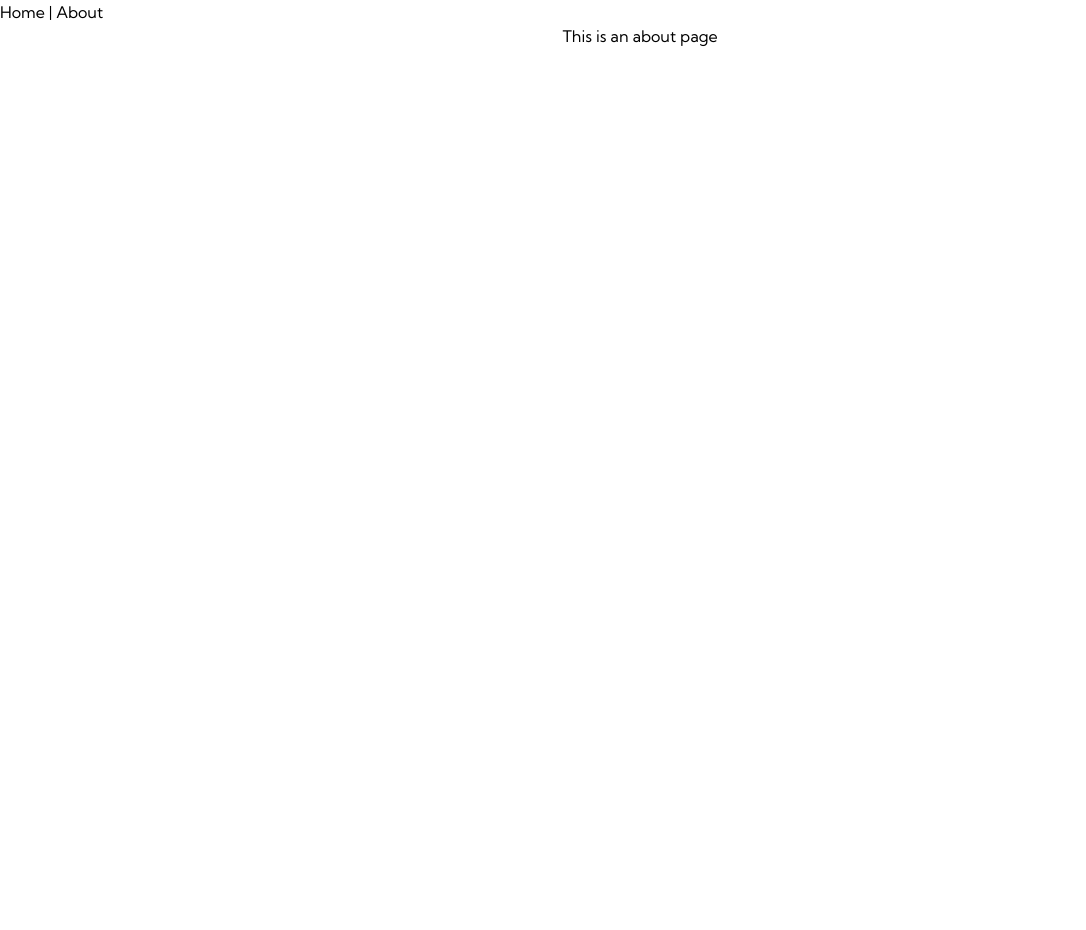
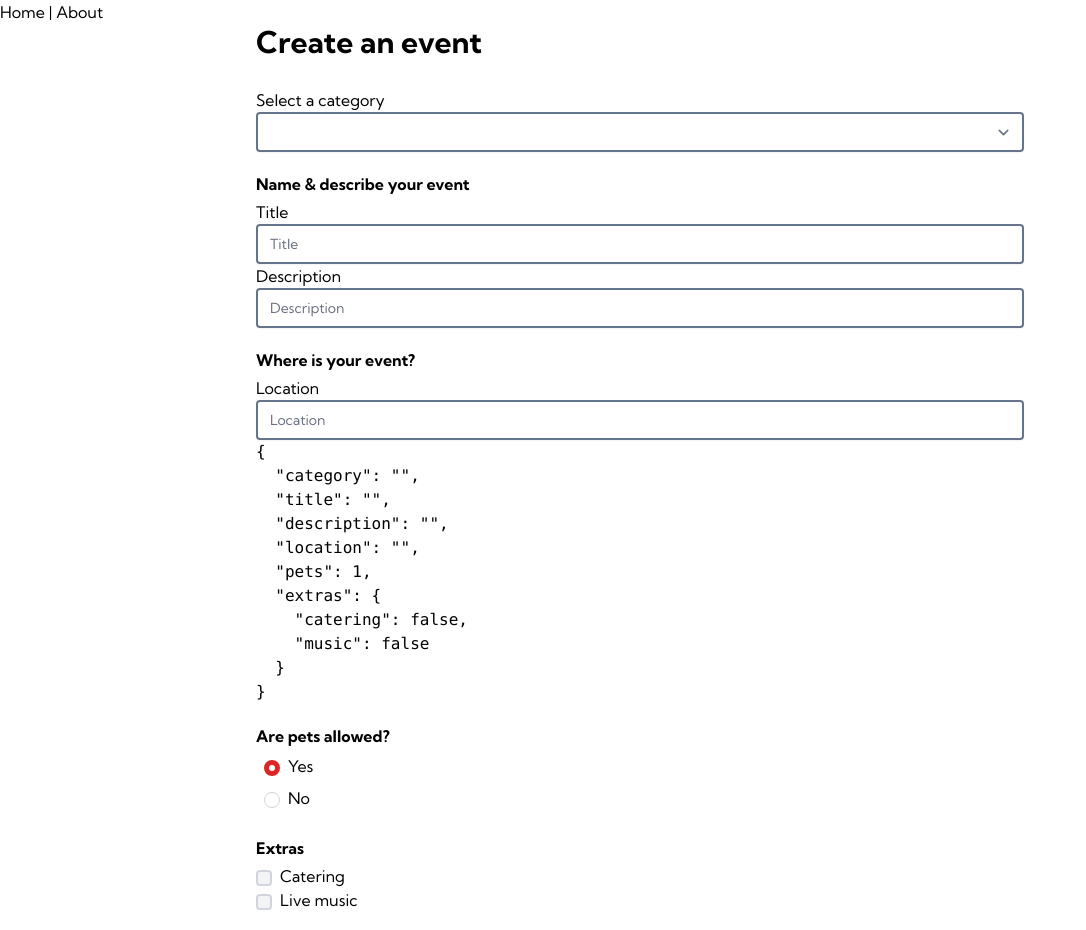
Before and after one commit to moive/composition-api-mastervue, a Vue app: page /about in a window 1280 px wide. Shown: the top 930 px of the page, without its empty margins (0-1086 px from the left). Before the commit the page ends 800 px from the top, so only its background shows below. Built offline with nearby package versions, Linux system fonts and the light colour scheme.

Commit message:
TextInput component

```diff
--- /dev/null
+++ b/src/components/global/TextInput.vue
@@ -0,0 +1,33 @@
+<template>
+	<label>{{ label }}</label>
+	<input
+		v-bind="attrs"
+		:type="type"
+		:value="modelValue"
+		:placeholder="label"
+		class="field"
+		@input="
+			$emit('update:modelValue', ($event.target as HTMLInputElement).value)
+		"
+	/>
+</template>
+
+<script setup lang="ts">
+import { useAttrs } from 'vue';
+
+interface IProp {
+	label: string;
+	type?: string;
+	modelValue: string;
+	// $attrs: object;
+}
+
+withDefaults(defineProps<IProp>(), {
+	label: '',
+	type: 'text',
+	modelValue: '',
+});
+
+const attrs = useAttrs();
+console.log(attrs);
+</script>
--- a/src/views/AboutView.vue
+++ b/src/views/AboutView.vue
@@ -1,5 +1,100 @@
 <template>
-	<div class="about">
-		<h1>This is an about page</h1>
+	<div class="w-3/5">
+		<h1 class="text-3xl font-bold mb-7">Create an event</h1>
+		<form>
+			<label>Select a category</label>
+			<select v-model="event.category" class="field">
+				<option
+					v-for="option in categories"
+					:value="option"
+					:key="option"
+					:selected="option === event.category"
+				>
+					{{ option }}
+				</option>
+			</select>
+
+			<h3 class="font-bold mt-5 mb-1">Name & describe your event</h3>
+			<TextInput v-model="event.title" label="Title" />
+
+			<TextInput v-model="event.description" label="Description" data-des="1" />
+
+			<h3 class="font-bold mt-5 mb-1">Where is your event?</h3>
+
+			<TextInput v-model="event.location" label="Location" data-loc="56" />
+
+			<pre>{{ event }}</pre>
+
+			<h3 class="font-bold mt-5 mb-1">Are pets allowed?</h3>
+			<div>
+				<input
+					type="radio"
+					class="field-radio"
+					v-model="event.pets"
+					:value="1"
+					name="pets"
+				/>
+				<label>Yes</label>
+			</div>
+
+			<div>
+				<input
+					type="radio"
+					class="field-radio"
+					v-model="event.pets"
+					:value="0"
+					name="pets"
+				/>
+				<label>No</label>
+			</div>
+
+			<h3 class="font-bold mt-5 mb-1">Extras</h3>
+			<div>
+				<input
+					type="checkbox"
+					v-model="event.extras.catering"
+					class="field-checkbox"
+				/>
+				<label>Catering</label>
+			</div>
+
+			<div>
+				<input
+					type="checkbox"
+					v-model="event.extras.music"
+					class="field-checkbox"
+				/>
+				<label>Live music</label>
+			</div>
+			<div class="my-5">
+				<button class="btn" type="submit">Submit</button>
+			</div>
+		</form>
 	</div>
 </template>
+<script setup lang="ts">
+import TextInput from '@/components/global/TextInput.vue';
+import { ref } from 'vue';
+
+const categories = [
+	'sustainability',
+	'nature',
+	'animal welfare',
+	'housing',
+	'education',
+	'food',
+	'community',
+];
+
+const event = ref({
+	category: '',
+	title: '',
+	description: '',
+	location: '',
+	pets: 1,
+	extras: {
+		catering: false,
+		music: false,
+	},
+});
+</script>
```
